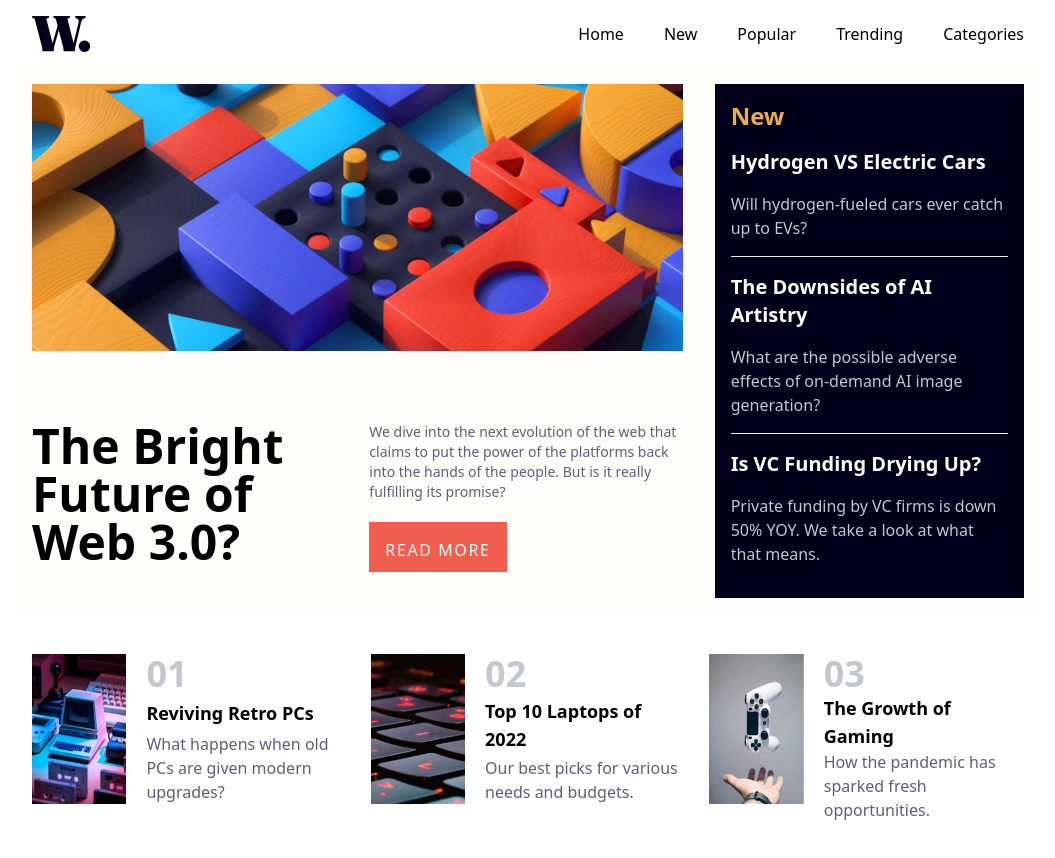
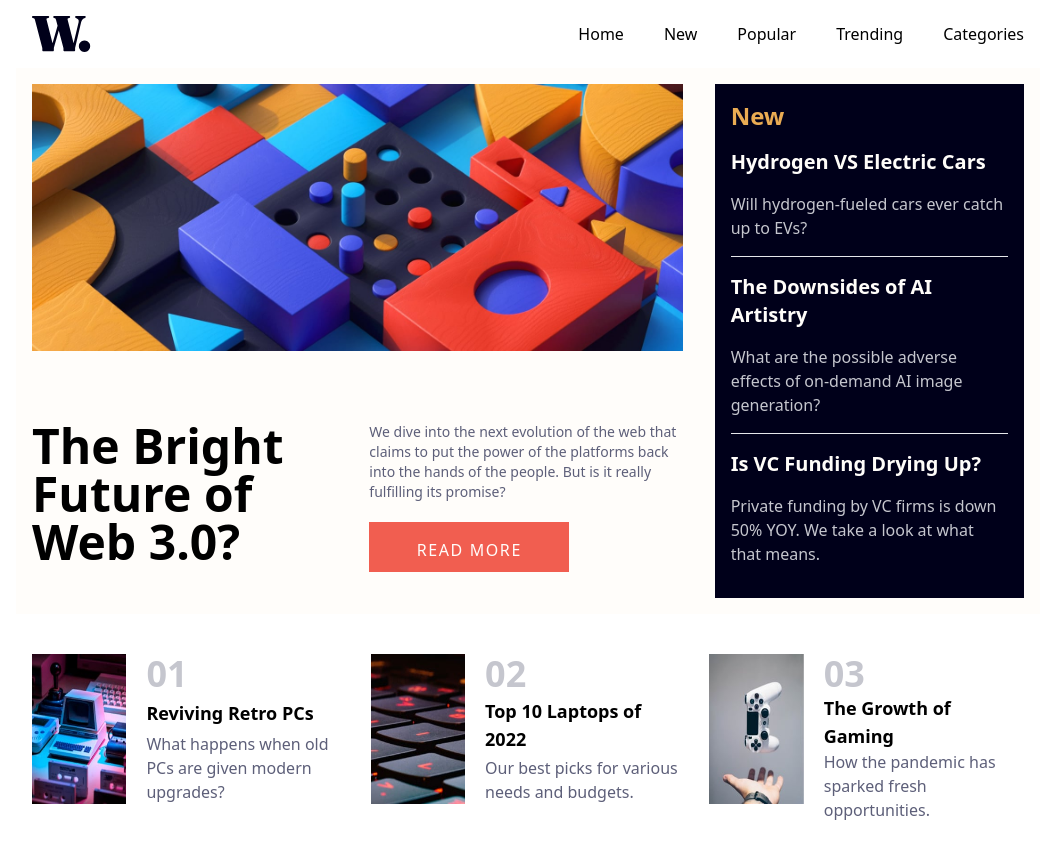
Before and after one commit to angeloilardi/news-page, a Next.js app: page / in a window 1280 px wide. Shown: the top 858 px of the page, without its empty margins (112-1167 px from the left). Built offline with nearby package versions, Linux system fonts and the light colour scheme.

Commit message:
made 'read more' button more consistent through vw

```diff
--- a/app/page.tsx
+++ b/app/page.tsx
@@ -57,7 +57,7 @@ export default function Home() {
               power of the platforms back into the hands of the people. But is
               it really fulfilling its promise?
             </p>
-            <button className="mt-5 bg-soft-red text-off-white p-4 max-w-[50%] h-[50px] tracking-widest font-medium">
+            <button className="mt-5 bg-soft-red text-off-white p-4 w-[200px] h-[50px] tracking-widest font-medium">
               READ MORE
             </button>
           </div>
```
